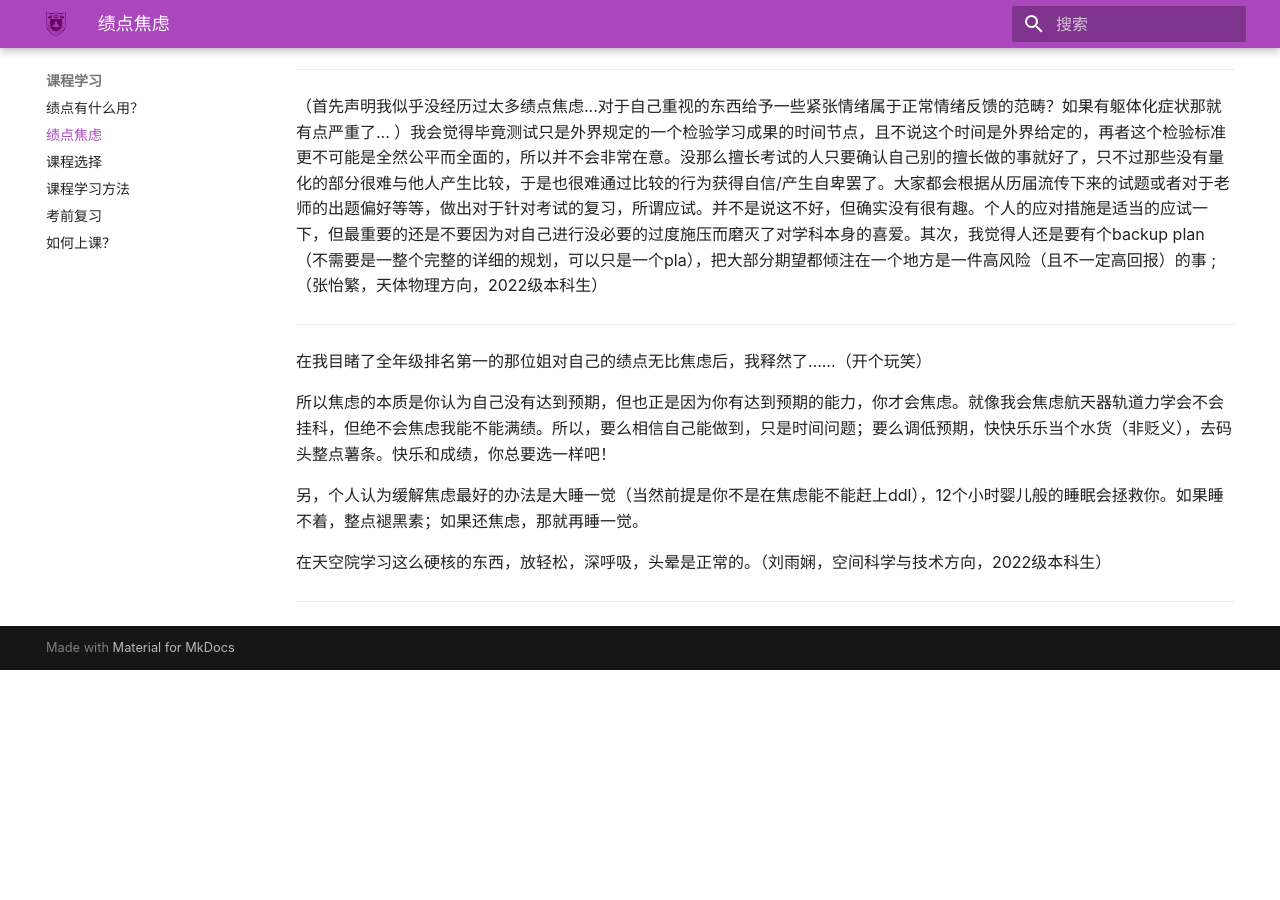
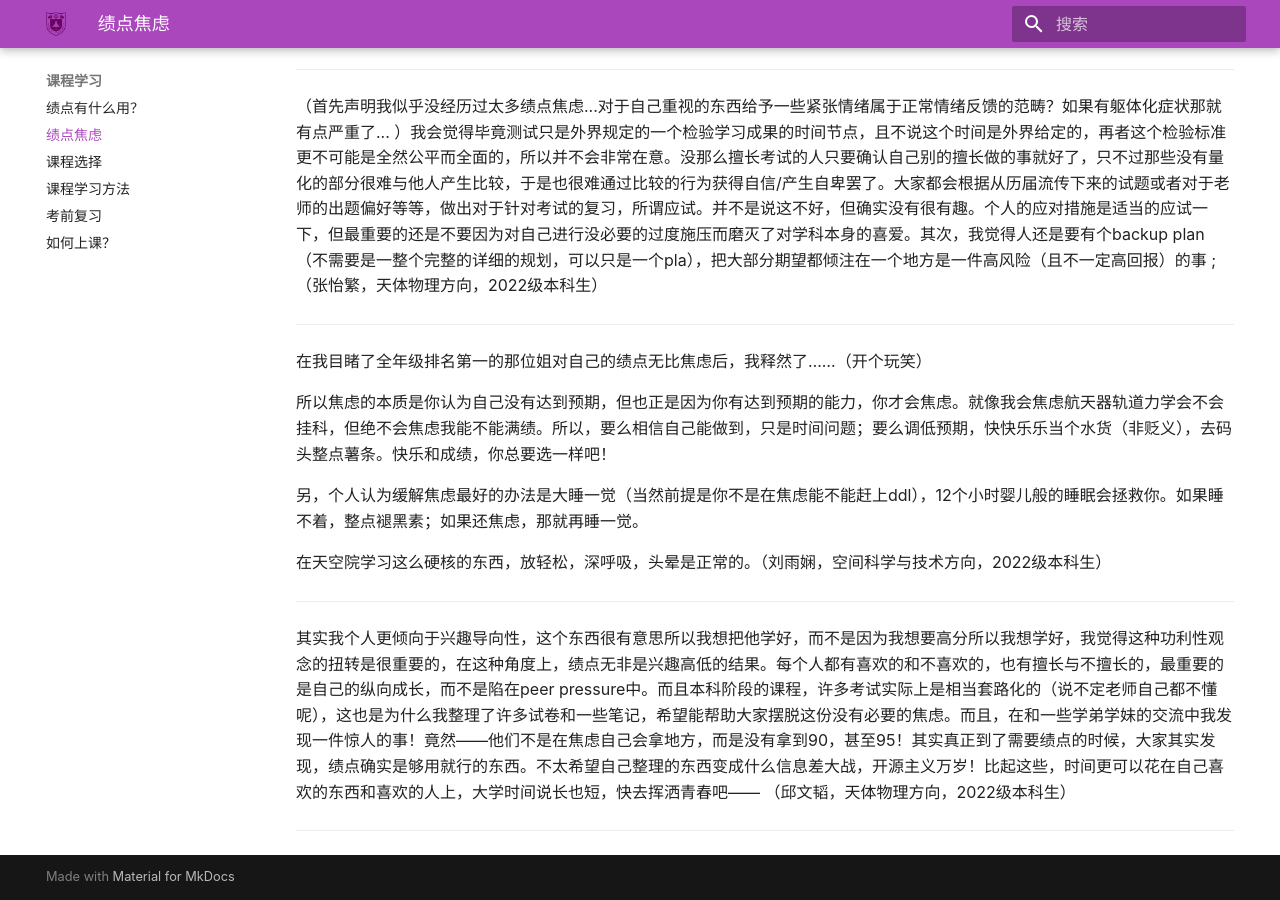
Before and after one commit to nju-astronomy/NJU-ASA, an MkDocs documentation site: the page built from docs/academics/gpa_anxiety.md, in a window 1280 px wide and 900 px high, scrolled down 2064 px. Built offline with MkDocs 1.6.1 and Material for MkDocs 9.7.7, drawn with Linux system fonts in a browser that asks for light colours; some web fonts are replaced; before the commit the page ends 2734 px from its top, so only the background shows below that.

Commit message:
Update gpa_anxiety.md
Upload comments from Wentao Qiu

```diff
--- a/docs/academics/gpa_anxiety.md
+++ b/docs/academics/gpa_anxiety.md
@@ -52,3 +52,7 @@
 在天空院学习这么硬核的东西，放轻松，深呼吸，头晕是正常的。（刘雨娴，空间科学与技术方向，2022级本科生）
 
 ---
+
+其实我个人更倾向于兴趣导向性，这个东西很有意思所以我想把他学好，而不是因为我想要高分所以我想学好，我觉得这种功利性观念的扭转是很重要的，在这种角度上，绩点无非是兴趣高低的结果。每个人都有喜欢的和不喜欢的，也有擅长与不擅长的，最重要的是自己的纵向成长，而不是陷在peer pressure中。而且本科阶段的课程，许多考试实际上是相当套路化的（说不定老师自己都不懂呢），这也是为什么我整理了许多试卷和一些笔记，希望能帮助大家摆脱这份没有必要的焦虑。而且，在和一些学弟学妹的交流中我发现一件惊人的事！竟然——他们不是在焦虑自己会拿地方，而是没有拿到90，甚至95！其实真正到了需要绩点的时候，大家其实发现，绩点确实是够用就行的东西。不太希望自己整理的东西变成什么信息差大战，开源主义万岁！比起这些，时间更可以花在自己喜欢的东西和喜欢的人上，大学时间说长也短，快去挥洒青春吧—— （邱文韬，天体物理方向，2022级本科生）
+
+---
```
